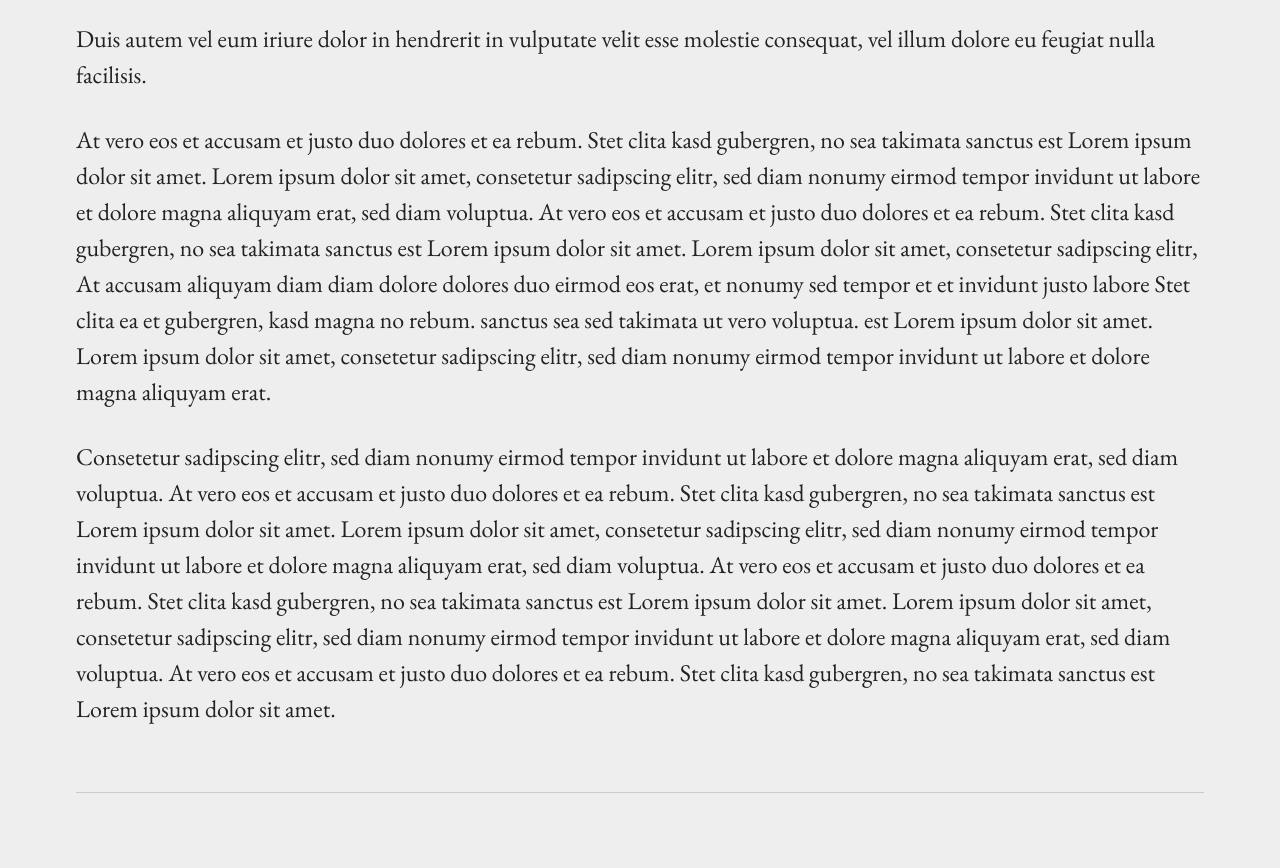
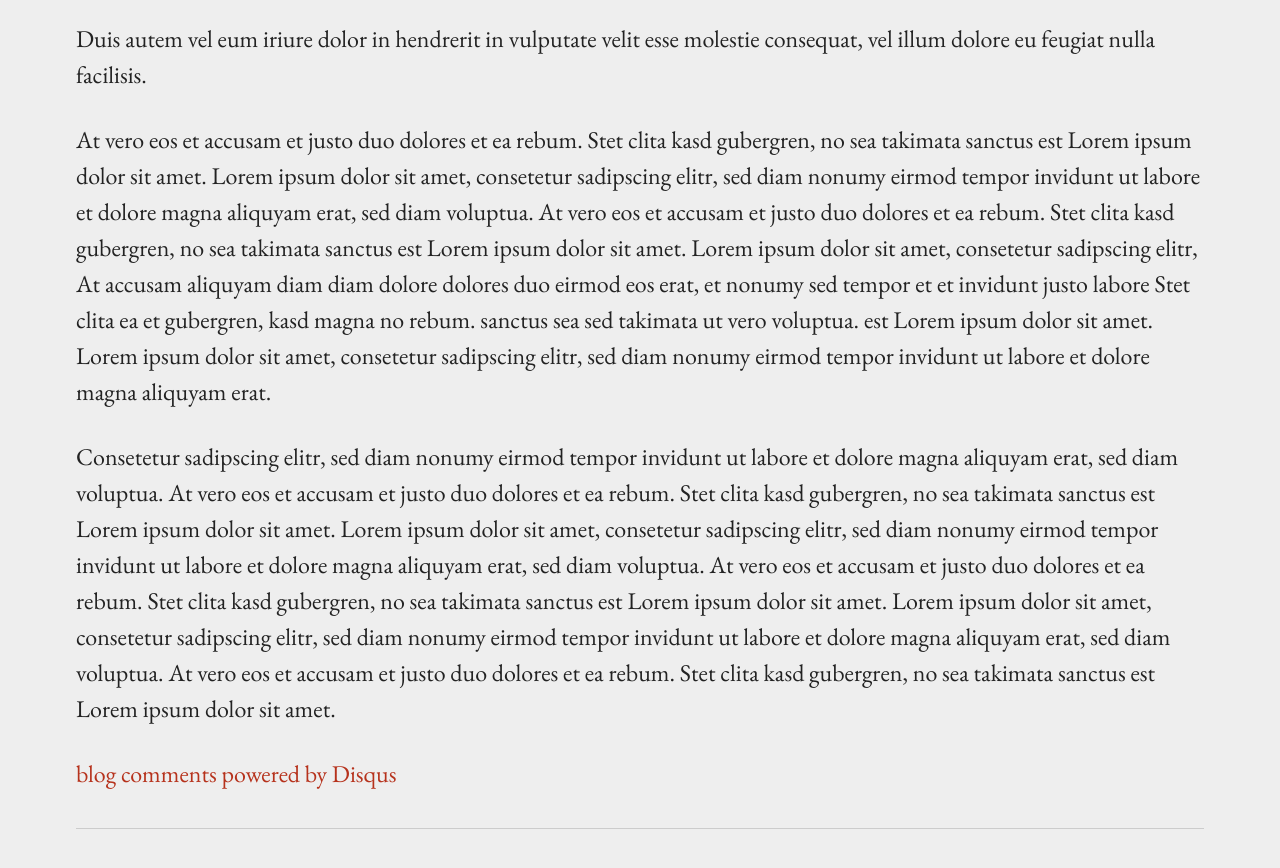
Before and after one commit to ajbradberry96/ajbradberry96.github.io, a Jekyll site: the page built from archive/2019-02-01-test-post.md, in a window 1280 px wide and 900 px high, scrolled down 1614 px. Shown: the top 868 px of the window. Built offline with Jekyll 4.4.1, drawn with Linux system fonts in a browser that asks for light colours; comment, search, counter and statistics services are not loaded.

Commit message:
Added comments

```diff
--- a/_config.yml
+++ b/_config.yml
@@ -42,7 +42,7 @@
 # Set 'provider' to false to turn commenting off globally.
 #
 comments:
-    provider:
+    provider: disqus
     disqus:
       short_name:
     livefyre:
--- a/_layouts/post.html
+++ b/_layouts/post.html
@@ -1,5 +1,6 @@
 ---
 layout: default
+comments: true
 ---
 <div class="post">
     <header class="post-header">
```
